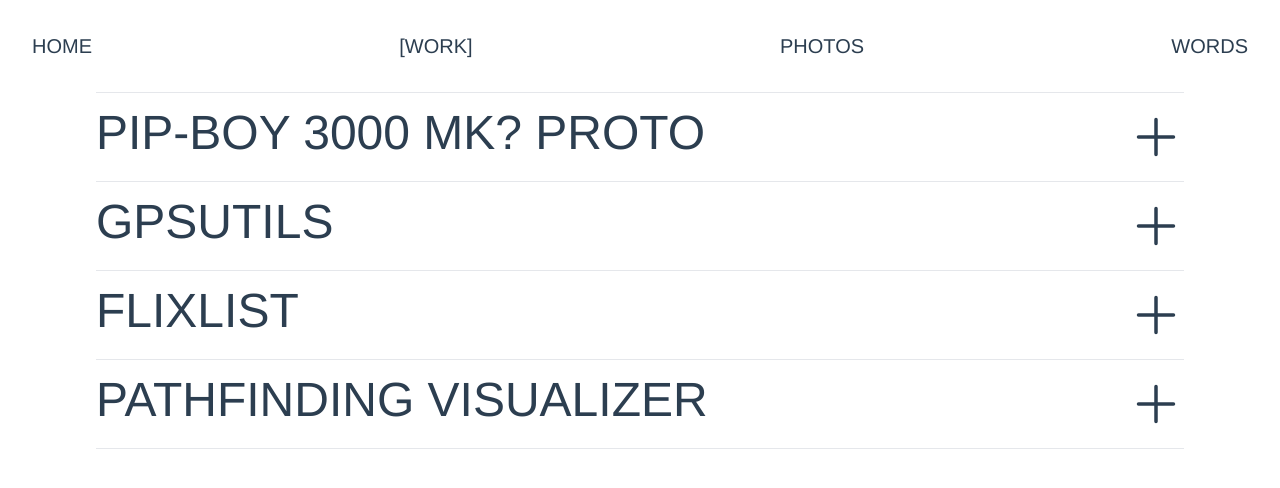
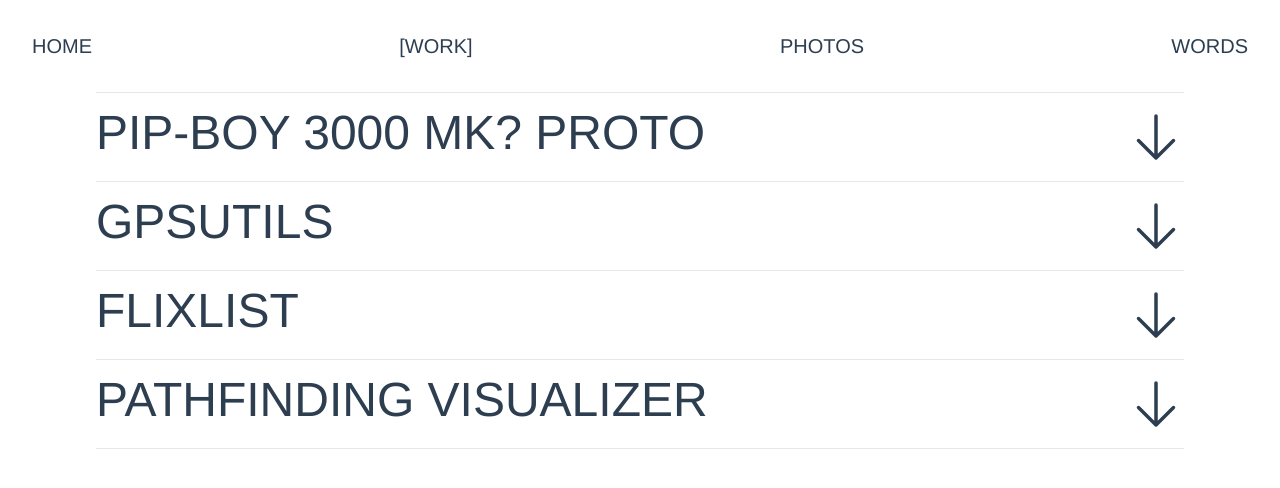
Before and after one commit to cbarkr/portfolio, a Vue app: page /work in a window 1280 px wide. Shown: the top 488 px of the page. Built offline with nearby package versions, Linux system fonts and the light colour scheme.

Commit message:
replace + and - with arrows

```diff
--- a/src/pages/Work.vue
+++ b/src/pages/Work.vue
@@ -5,7 +5,7 @@
       <div @click="handleClick(index)" class="flex flex-row justify-between my-4 hover:underline">
         <div class="text-4xl md:text-5xl lg:text-6xl xl:text-7xl 2xl:text-8xl">{{ c.name }}</div>
         <div>
-          <!-- Plus -->
+          <!-- Arrow down -->
           <svg
             v-if="!isActive(index)"
             xmlns="http://www.w3.org/2000/svg"
@@ -15,9 +15,13 @@
             stroke="currentColor"
             class="w-10 h-10 sm:w-12 sm:h-12 md:w-14 md:h-14 lg:w-16 lg:h-16 xl:w-18 xl:h-18"
           >
-            <path stroke-linecap="round" stroke-linejoin="round" d="M12 4.5v15m7.5-7.5h-15" />
+            <path
+              stroke-linecap="round"
+              stroke-linejoin="round"
+              d="M19.5 13.5L12 21m0 0l-7.5-7.5M12 21V3"
+            />
           </svg>
-          <!-- Minus -->
+          <!-- Arrow up -->
           <svg
             v-else
             xmlns="http://www.w3.org/2000/svg"
@@ -27,7 +31,11 @@
             stroke="currentColor"
             class="w-10 h-10 sm:w-12 sm:h-12 md:w-14 md:h-14 lg:w-16 lg:h-16 xl:w-18 xl:h-18"
           >
-            <path stroke-linecap="round" stroke-linejoin="round" d="M19.5 12h-15" />
+            <path
+              stroke-linecap="round"
+              stroke-linejoin="round"
+              d="M4.5 10.5L12 3m0 0l7.5 7.5M12 3v18"
+            />
           </svg>
         </div>
       </div>
```
